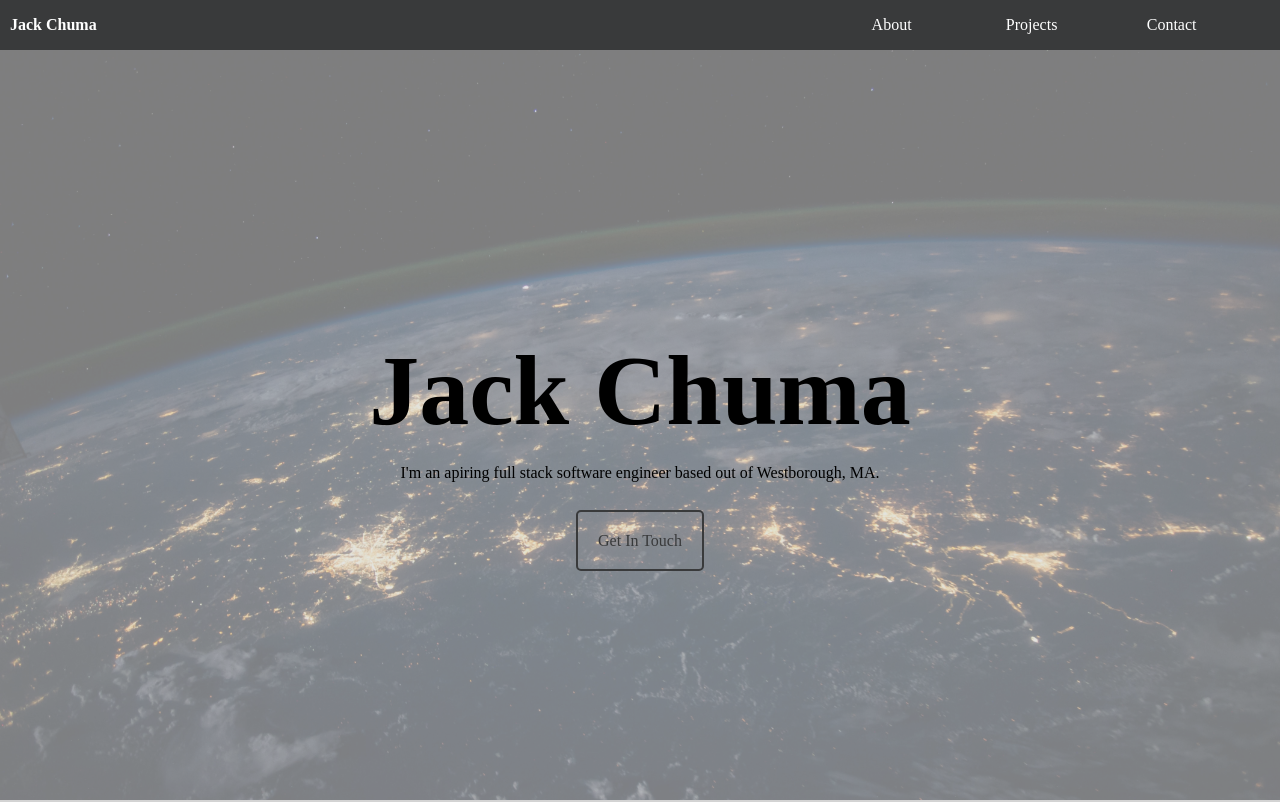
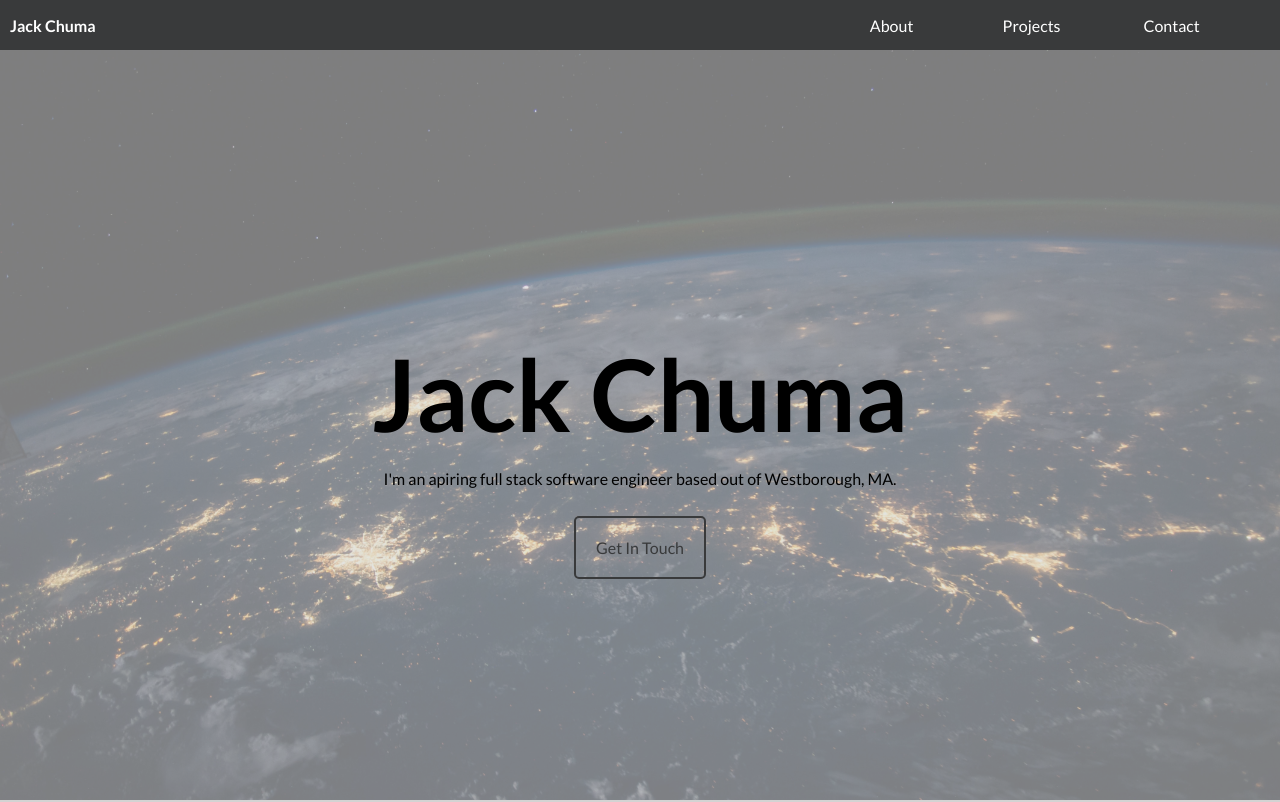
Before and after one commit to jackchuma/portfolio, a plain HTML site: page index.html in a window 1280 px wide. Shown: the top 802 px of the page. Drawn offline with Linux system fonts and the light colour scheme.

Commit message:
New Font added

```diff
--- a/index.html
+++ b/index.html
@@ -4,6 +4,7 @@
     <head>
         <title>Jack Chuma</title>
         <link href="style.css" type="text/css" rel="stylesheet">
+        <link href="https://fonts.googleapis.com/css?family=Lato: 100,300,400,700|Luckiest+Guy|Oxygen:300,400" rel="stylesheet">
     </head>
     <body>
         <a name="top"></a>
--- a/style.css
+++ b/style.css
@@ -3,6 +3,7 @@ html {
     width: 100%;
     height: 100%;
     margin: 0 auto;
+    font-family: "Lato", sans-serif;
 }
 
 body {
```
